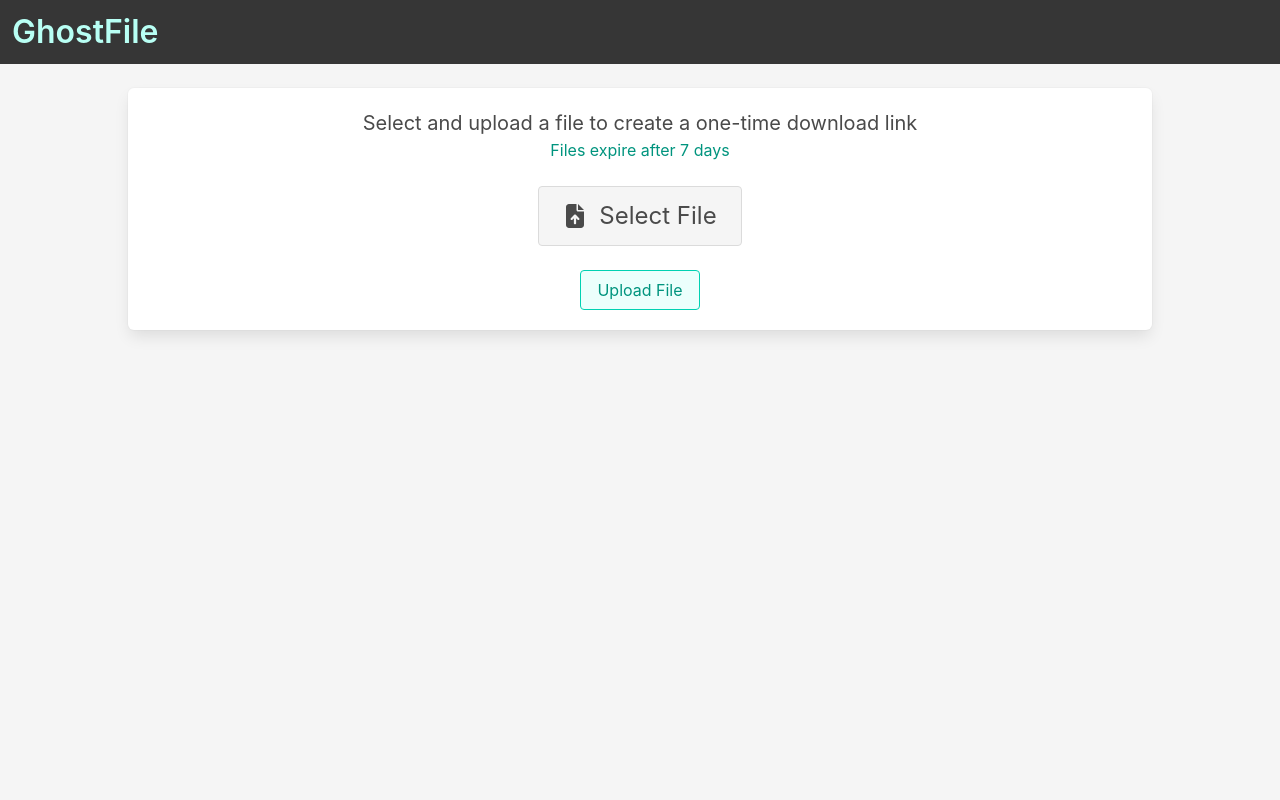
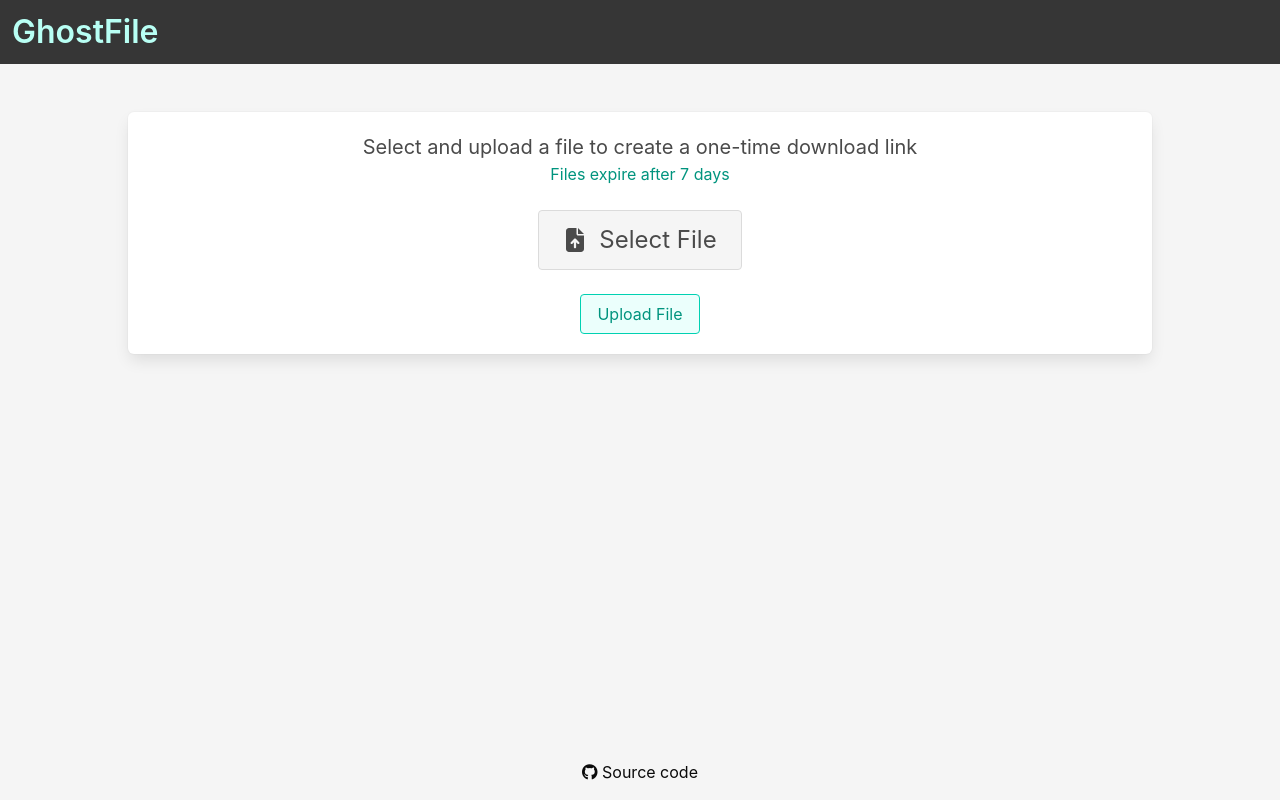
Before and after one commit to egm42/ghostfile, a React (Create React App) app in the folder client/: page / in a window 1280 px wide. Built offline with nearby package versions, Linux system fonts and the light colour scheme.

Commit message:
added footer and implemented fontawesome icons

```diff
--- a/client/public/index.html
+++ b/client/public/index.html
@@ -9,8 +9,7 @@
       name="description"
       content="Web site created using create-react-app"
     />
-    <script src="https://use.fontawesome.com/37ae13e96b.js"></script>
-    <link rel="apple-touch-icon" href="%PUBLIC_URL%/logo192.png" />
+    <script src="https://kit.fontawesome.com/74d18a0f0c.js" crossorigin="anonymous"></script>    <link rel="apple-touch-icon" href="%PUBLIC_URL%/logo192.png" />
     <!--
       manifest.json provides metadata used when your web app is installed on a
       user's mobile device or desktop. See https://developers.google.com/web/fundamentals/web-app-manifest/
--- a/client/src/App.js
+++ b/client/src/App.js
@@ -5,6 +5,7 @@ import Navbar from './components/Navbar';
 import Download from './pages/Download';
 import Upload from './components/Upload';
 import { DownloadStatus } from './constants/DownloadStatus';
+import Footer from './components/Footer';
 
 import 'bulma/css/bulma.min.css';
 
@@ -34,7 +35,6 @@ const App = () => {
 
   function onDownloadProgress(e) {
     const percent = Math.floor((e.loaded * 100) / e.total);
-    console.log(percent)
     setDownloadProgress(percent);
   }
 
@@ -44,7 +44,6 @@ const App = () => {
     axios.get(s3downloadUrl, {
       onDownloadProgress
     }).then((res) => {
-      console.log(res)
       const url = window.URL.createObjectURL(new Blob([res.data]));
       const link = document.createElement('a');
       link.href = url;
@@ -79,6 +78,7 @@ const App = () => {
           <Route path="/" element={<Upload />}/>
         </Routes>
       </BrowserRouter>
+      <Footer/>
     </div>
   )
 }
--- /dev/null
+++ b/client/src/components/Footer.js
@@ -0,0 +1,15 @@
+const Footer = () => {
+    return (
+        <footer>
+            <div className="has-text-centered">
+                <a href="https://github.com/egm42/ghostfile" className="has-text-black">
+                    <i className="fa-brands fa-github"></i>
+                    {" Source code"}
+                </a>
+
+            </div>
+        </footer>
+    )
+  }
+
+  export default Footer;
--- a/client/src/components/Upload.js
+++ b/client/src/components/Upload.js
@@ -1,6 +1,5 @@
 import { useState } from 'react';
 import axios from 'axios';
-
 import { UploadStatus } from '../constants/UploadStatus';
 import UploadForm from './UploadForm';
 import Uploading from './Uploading';
@@ -38,7 +37,7 @@ const Upload = () => {
       }).then(res => {
         switch(res.status) {
           case 200:
-            setDownloadUrl(window.location.hostname + res.data.url);
+            setDownloadUrl(window.location.href + res.data.url);
             setUploadStatus(UploadStatus.UPLOADSUCCESS);
             setUploadTtl(res.data.ttl)
             return;
@@ -76,6 +75,7 @@ const Upload = () => {
     <div className='columns is-centered is-gapless'>
       <div className='column is-four-fifths'>
         <br/>
+        <br/>
         {renderForm()}
       </div>
     </div>
--- a/client/src/index.css
+++ b/client/src/index.css
@@ -11,3 +11,11 @@ code {
   font-family: source-code-pro, Menlo, Monaco, Consolas, 'Courier New',
     monospace;
 }
+
+footer {
+  position:fixed;
+  left:0px;
+  bottom:10px;
+  height:30px;
+  width:100%;
+}
--- a/client/src/pages/Download.js
+++ b/client/src/pages/Download.js
@@ -32,6 +32,7 @@ class Download extends React.Component {
       <div className='columns is-centered is-gapless'>
         <div className='column is-four-fifths'>
           <br/>
+          <br/>
           {this.renderForm()}
         </div>
       </div>
```
Also changed, not shown: 1 other file (tests, documents, lock files or other folders).
